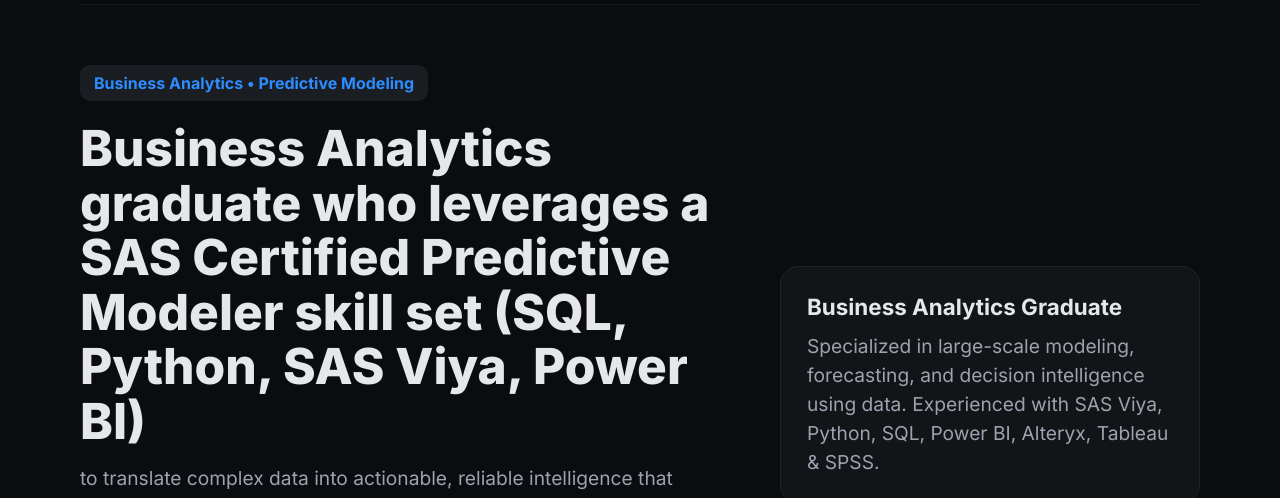
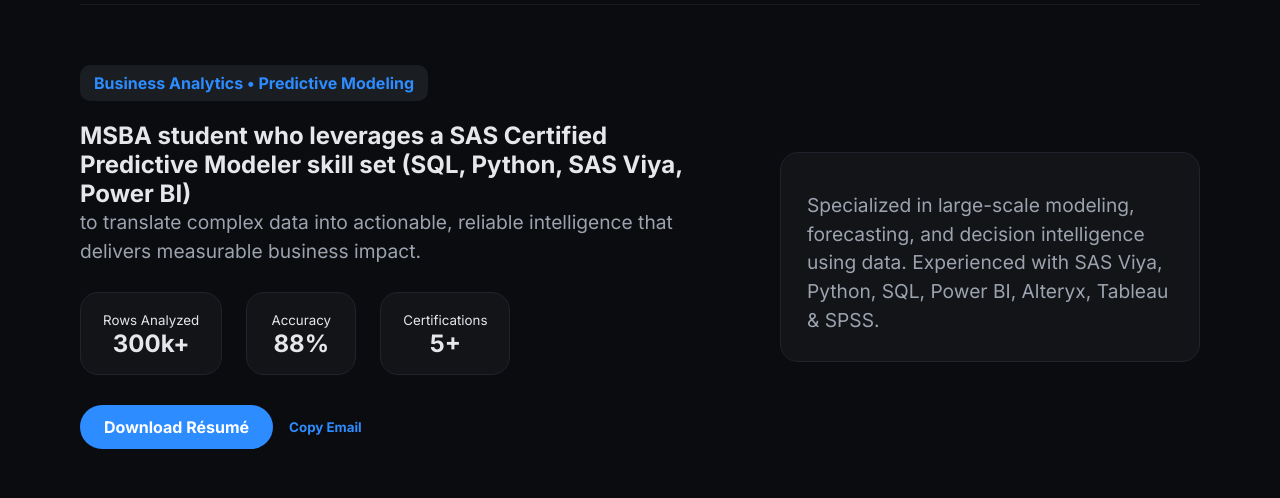
Before and after one commit to nithyashreerrajendran-cmd/Business-Analyst-Portfolio, a plain HTML site: page index.html in a window 1280 px wide. Shown: the part 101-599 px from the top of the page. Drawn offline with nearby package versions, Linux system fonts and the light colour scheme.

Commit message:
Update index.html

```diff
--- a/index.html
+++ b/index.html
@@ -193,7 +193,7 @@ nav a:hover::after{
 <section class="hero">
   <div>
     <span class="badge">Business Analytics • Predictive Modeling</span>
-    <h1>Business Analytics graduate who leverages a SAS Certified Predictive Modeler skill set (SQL, Python, SAS Viya, Power BI) </h1>
+    <h2>MSBA student who leverages a SAS Certified Predictive Modeler skill set (SQL, Python, SAS Viya, Power BI) </h2>
    <p>to translate complex data into actionable, reliable intelligence that delivers measurable business impact.</p>
 
     <div class="stats">
@@ -203,14 +203,12 @@ nav a:hover::after{
     </div>
 
     <div style="margin-top:30px;display:flex;gap:16px;align-items:center;">
-      <a href="Nithyashree%20Ramaswamy%20Rajendran%20-%20Analyst%20Graduate.pdf" download class="cta">Download
- Résumé</a>
+      <a href="Nithyashree%20Ramaswamy%20Rajendran%20-%20Analyst%20Graduate.pdf" download class="cta">Download Résumé</a>
       <button id="copyEmail" style="background:none;border:none;color:var(--accent);font-weight:700;cursor:pointer">Copy Email</button>
     </div>
   </div>
 
   <aside class="hero-side">
-    <h3>Business Analytics Graduate</h3>
     <p>Specialized in large-scale modeling, forecasting, and decision intelligence using data.
  Experienced with SAS Viya, Python, SQL, Power BI, Alteryx, Tableau & SPSS.</p>
   </aside>
```
